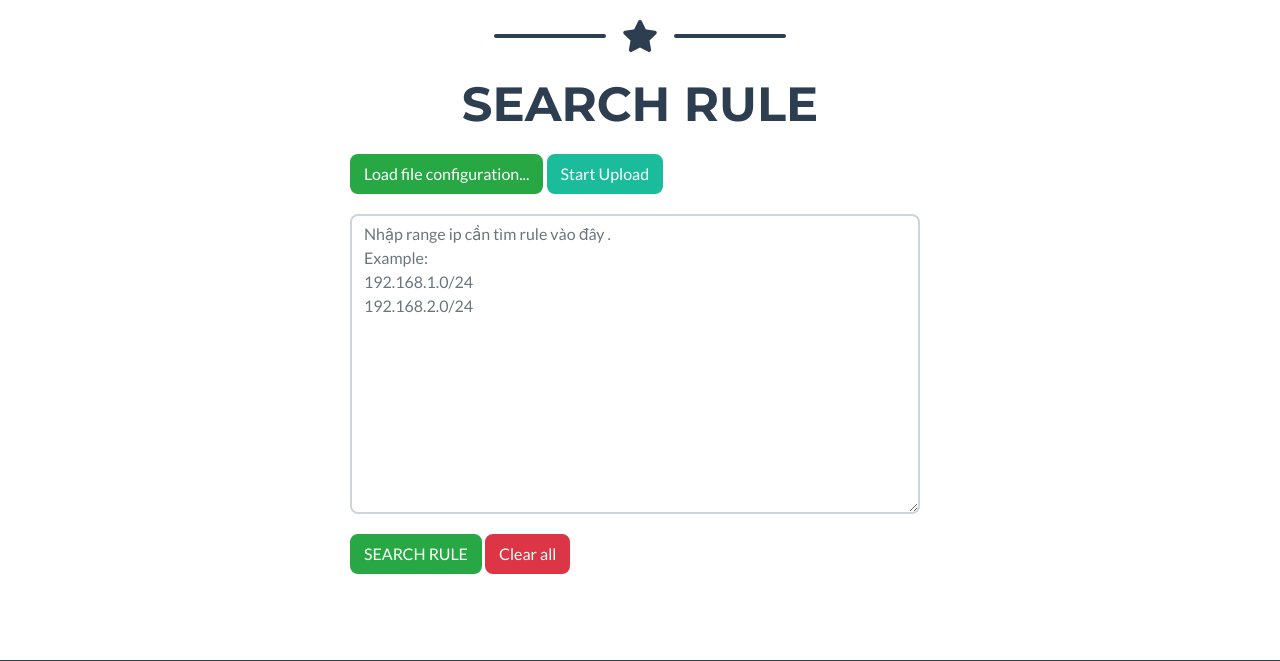
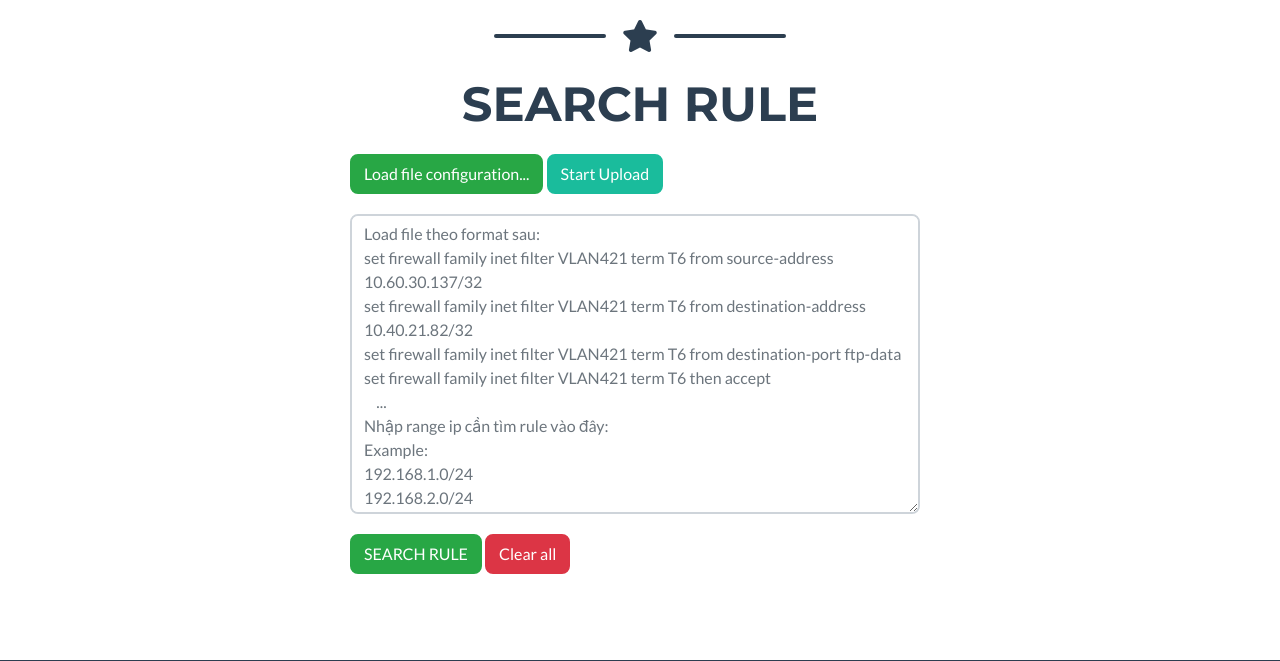
Before and after one commit to huynq8/Django, a Django app: page /searchrule/ in a window 1280 px wide; the page is wider, and only the part inside the window is pictured. Shown: the part 718-1379 px from the top of that part. Run offline with Django 3.2, Linux system fonts and the light colour scheme; some libraries are stand-ins or nearby versions.

Commit message:
update template parse fw and search rule

```diff
--- a/templates/first_app/searchrule.html
+++ b/templates/first_app/searchrule.html
@@ -3,9 +3,9 @@
 {% load static %}
 <!-- sử dụng Shift+Alt+F để format lại toàn bộ html
  Ctrl+K Ctrl+F  để format selected text-->
- <div style=" margin-bottom: 30px;">
-    <h2  class="page-section-heading text-center text-uppercase text-secondary mb-0">SEARCH RULE</h2>
- </div>
+<div style=" margin-bottom: 30px;">
+    <h2 class="page-section-heading text-center text-uppercase text-secondary mb-0">SEARCH RULE</h2>
+</div>
 
 <div style="margin-left: 250px;" class="container-fluid">
     <div id="container" class="row">
@@ -18,14 +18,23 @@
     </div>
 
     <div class="list-group" id="filelist"></div>
-    <div style="display:none" id="information" class="list-group">Xin Hãy đợi trong 3s sau đó hãy nhấn SEARCH RULE</div>
+    <div style="display:none" id="information" class="list-group"> Hãy nhập IP vào ô bên dưới.<br> Xin Hãy đợi trong 3s sau đó hãy nhấn SEARCH RULE</div>
     <div style="display:none" id="progress" class="list-group">Xin Hãy đợi Kết quả</div>
     <div style="margin-top:20px; width: 600px;" class="row row-cols-2 align-baseline">
         <div class="col">
             <form method="POST" id="formcontent">
                 {% csrf_token %}
                 <textarea style="height:300px;" name="content" id="content" type="text" class="form-control"
-                    placeholder="Nhập range ip cần tìm rule vào đây .&#10;Example:&#10;192.168.1.0/24&#10;192.168.2.0/24"></textarea>
+                    placeholder="Load file theo format sau:
+set firewall family inet filter VLAN421 term T6 from source-address 10.60.30.137/32
+set firewall family inet filter VLAN421 term T6 from destination-address 10.40.21.82/32
+set firewall family inet filter VLAN421 term T6 from destination-port ftp-data
+set firewall family inet filter VLAN421 term T6 then accept
+    ...
+Nhập range ip cần tìm rule vào đây:
+Example:
+192.168.1.0/24
+192.168.2.0/24"></textarea>
 
             </form>
         </div>
@@ -34,7 +43,6 @@
 
     <div class="row" style="margin-top:20px;margin-bottom:20px;">
         <div class="col">
-
             <button name="generate-command" type="submit" class="btn btn-success" id="generate"
                 form="formcontent">SEARCH RULE</button>
             <button type="reset" class="btn btn-danger" value="Reset" id="reset">Clear all</button>
@@ -83,10 +91,10 @@
             UploadProgress: function (up, file) {
                 document.getElementById(file.id).getElementsByTagName('b')[0].innerHTML = '<span>' + file.percent + "%</span>";
                 if (file.percent == "100") {
-                    $("#information").css({"display":"inline-block"});
-                    setTimeout(function(){
-                    $("#generate").css({"display":"inline-block"})
-                    },3000);
+                    $("#information").css({ "display": "inline-block" });
+                    setTimeout(function () {
+                        $("#generate").css({ "display": "inline-block" })
+                    }, 3000);
 
                 }
 
@@ -111,8 +119,8 @@
             event.preventDefault();
             $('#divoutput').empty();
             console.log($("#file").val())  // sanity check
-            $("#information").css({"display":"none"});
-            $("#progress").css({"display":"inline-block"});
+            $("#information").css({ "display": "none" });
+            $("#progress").css({ "display": "inline-block" });
             $.ajax({
                 type: 'POST',
                 //url: '{% url "tool" "searchrule" %}',
```
